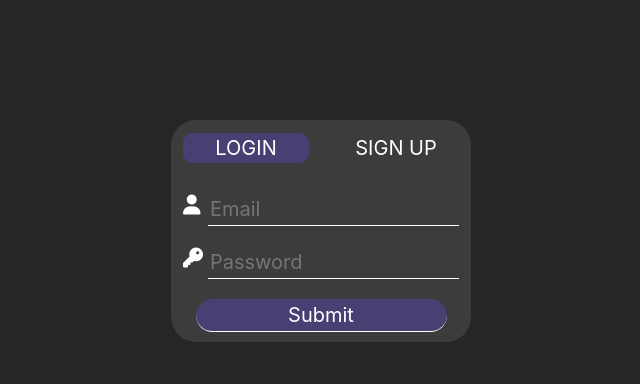
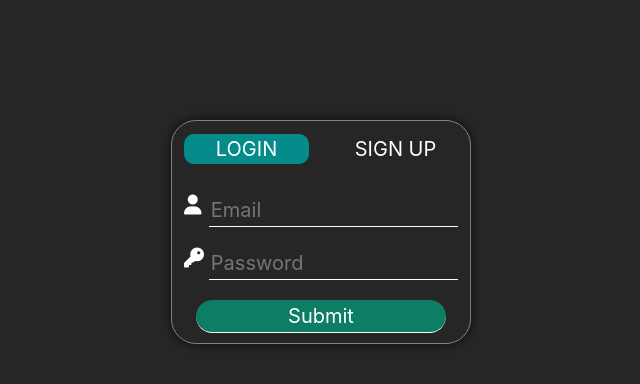
Before and after one commit to 2devyank/College-community-site, a React (Create React App) app: page /auth in a window 1280 px wide. Shown: the top 384 px of the page, without its empty margins (319-959 px from the left). Built offline with nearby package versions, Linux system fonts and the light colour scheme.

Commit message:
firebase added

```diff
--- a/package.json
+++ b/package.json
@@ -6,6 +6,7 @@
     "@testing-library/jest-dom": "^5.16.1",
     "@testing-library/react": "^11.2.7",
     "@testing-library/user-event": "^12.8.3",
+    "firebase": "^9.6.1",
     "react": "^17.0.2",
     "react-dom": "^17.0.2",
     "react-router-dom": "^6.1.1",
--- a/src/components/authorize/Login.jsx
+++ b/src/components/authorize/Login.jsx
@@ -16,7 +16,7 @@ function Login({toggleAuth}) {
 
                 <div className='row align-items-center'>
                     <div className='col-1'>
-                        <i class="fas fa-user"></i>
+                        <i  class="fas fa-user"></i>
                     </div>
                     <div className='col'>
                         <input type="text" placeholder='Email'/>
--- a/src/pages/Authorize.js
+++ b/src/pages/Authorize.js
@@ -6,6 +6,8 @@ import '../styles/Auth.css'
 function Authorize() {
     const [AuthTog, toggleAuth] = useState(true);
     return (
+
+
         <div className="Authorize">
 
             { AuthTog && <Login
@@ -15,6 +17,7 @@ function Authorize() {
                     toggleAuth = {toggleAuth}
                 /> }
         </div>
+
     )
 }
 
--- a/src/styles/Auth.css
+++ b/src/styles/Auth.css
@@ -4,15 +4,21 @@
     width: 20vw;
     min-width: 300px;
     height: fit-content;
-    background-color: #3d3b3b;
+    background-color: transparent;
     border-radius: 25px;
     text-align: center;
+    border: 1px gray solid;
     font-size: 20px;
+    box-shadow: 0px 0px 10px 0px rgba(0, 0, 0, 0.75);
+  -webkit-box-shadow: 0px 0px 10px 0px rgba(0, 0, 0, 0.75);
+  -moz-box-shadow: 0px 0px 10px 0px rgba(0, 0, 0, 0.75);
 }
 .auth-container .row .col input{
     margin-top: 4%;
     width: 100%;
-    background-color: #3d3b3b;
+    /* background-color: #3d3b3b; */
+    background-color: transparent;
+    border: 1px gray solid;
     color: white;
     outline: none;
     border: none;
@@ -25,13 +31,13 @@
     height: 40px;
 }
 .ActiveToggle{
-    background-color: #474073;
+    background-color: #068b8b;
 }
 .togButtons{
     border-radius: 10px;
 }
 .togButtons:hover{
-    background-color: #8f8ebf4d;
+    background-color: #23bb7c4d;
 }
 
 .Submit-Button{
@@ -40,7 +46,7 @@
     outline: none;
     border: none;
     border-bottom: 1px solid white;
-    background-color: #474073;
+    background-color: #0d7e65;
     margin-bottom: 10px;
     color: white;
     border-radius: 20px;
@@ -48,6 +54,9 @@
 .auth-container .row{
     margin-top: 10px;
 }
-/* .Authorize{
-     background-color: blanchedalmond !important;
-  }  */
+/* .bigcontainer{
+    background: linear-gradient(white,rgb(176, 176, 255));
+    display: flex;
+    height: calc(100vh-43rem);
+    justify-content: center;
+} */
```
Also changed, not shown: src/components/homePage/firebase.js (added, +13 -0 lines), 1 other file (tests, documents, lock files or other folders).
